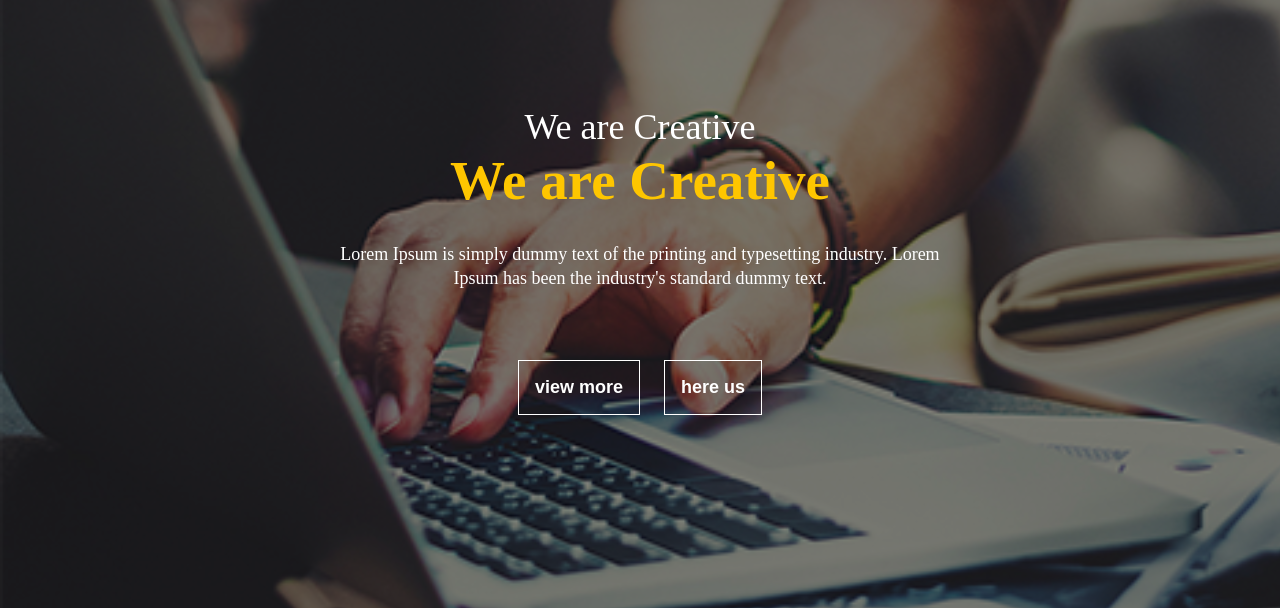
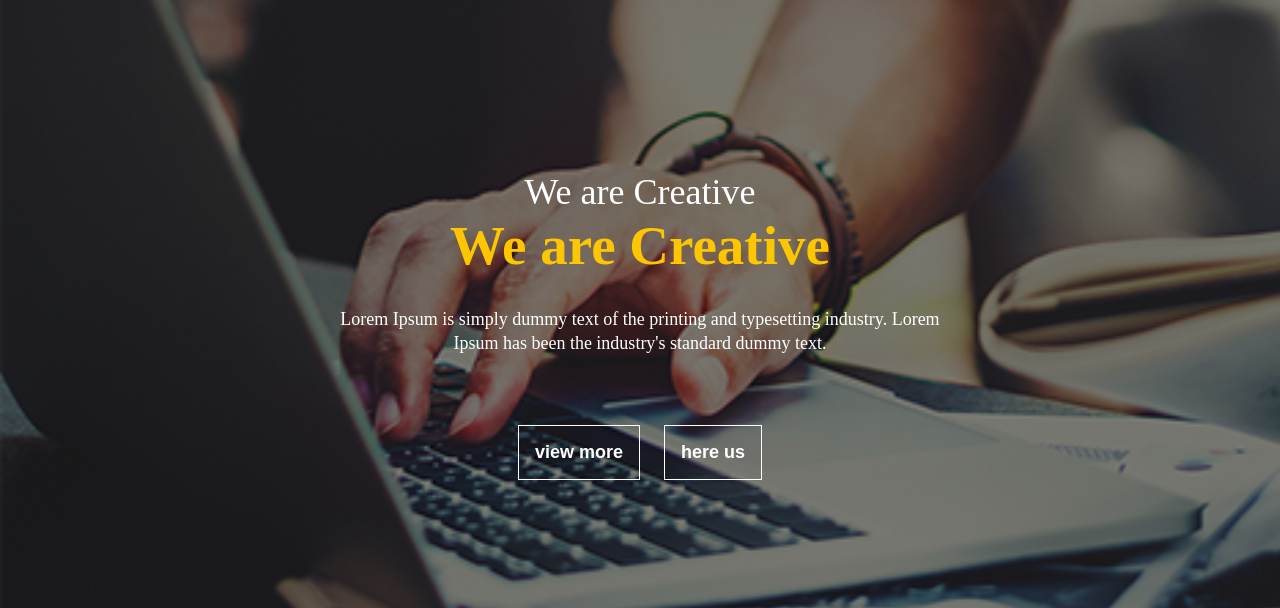
Before and after one commit to Zahid-cyber/theme-new, a plain HTML site: page index.html in a window 1280 px wide. Shown: the part 124-732 px from the top of the page. Drawn offline with nearby package versions, Linux system fonts and the light colour scheme.

Commit message:
update style

```diff
--- a/css/style2.css
+++ b/css/style2.css
@@ -189,6 +189,9 @@ nav ul li:hover a {
 .slider-content{
     text-align: center;
 }
+.slider-content .first-title{
+    padding-top: 130px;
+}
 .first-title{
     font-size: 36px;
     font-weight: normal;
```
